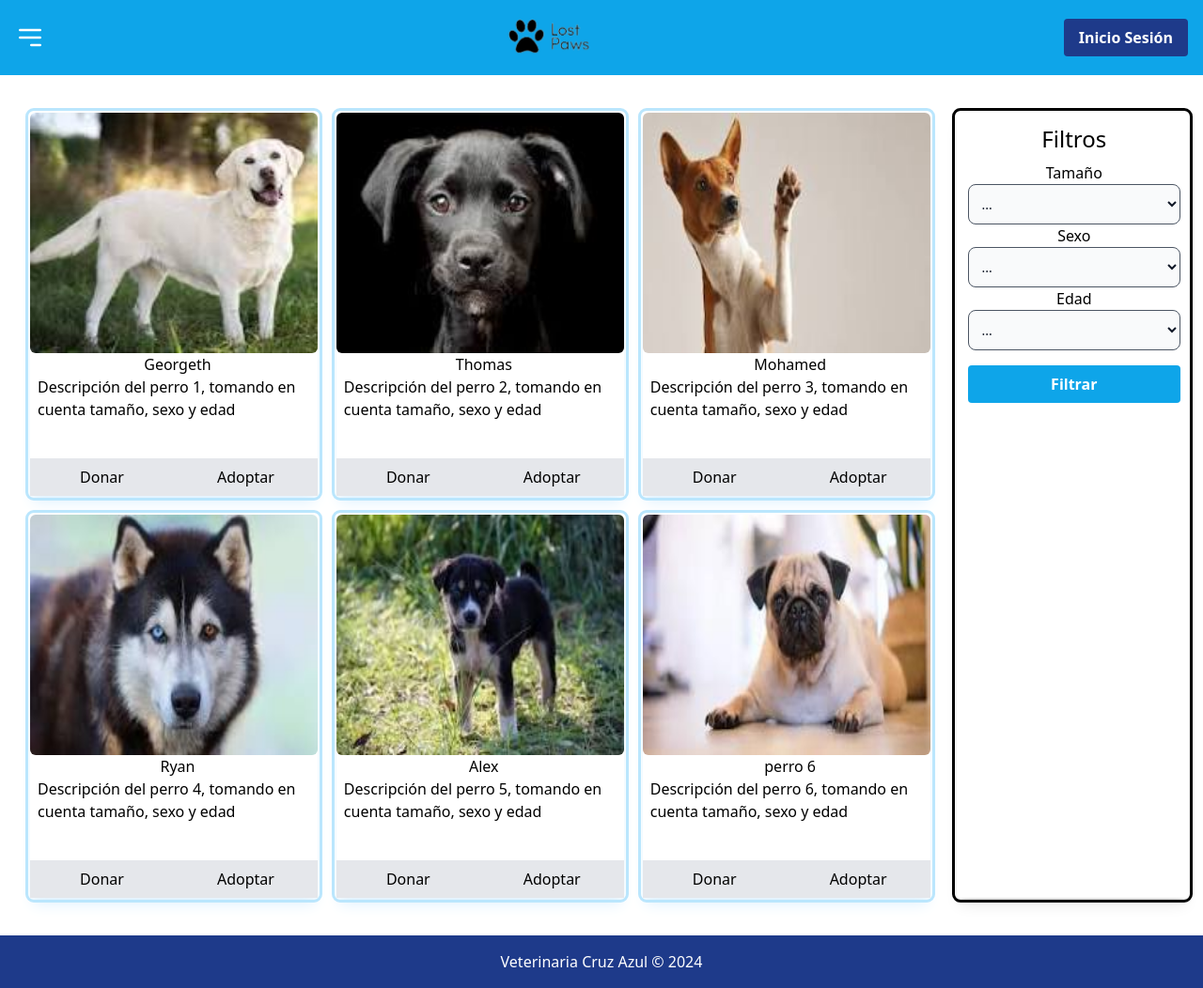
After one commit to LostPawsNetwork/LostPawsWeb, a PHP site: page /adopta/visualizarCanes.php in a window 1280 px wide. The commit adds this page. Shown: the whole page at 94% size. Run offline with PHP 8.4, Linux system fonts and the light colour scheme; some libraries are stand-ins or nearby versions.

Commit message:
avance conexion visualizar con index

```diff
--- /dev/null
+++ b/src/adopta/visualizarCanes.php
@@ -0,0 +1,135 @@
+<?php
+// Dearreglo de perros
+//todo hacer consulta a base de datos para traer la info de los perros, ver formato
+$perros = array(
+    array(
+        "nombre" => "Georgeth",
+        "imagen" => "perro1.jpg",
+        "descripcion" => "Descripción del perro 1, tomando en cuenta tamaño, sexo y edad"
+    ),
+    array(
+        "nombre" => "Thomas",
+        "imagen" => "perro2.jpg",
+        "descripcion" => "Descripción del perro 2, tomando en cuenta tamaño, sexo y edad"
+    ),
+    array(
+        "nombre" => "Mohamed",
+        "imagen" => "perro3.jpg",
+        "descripcion" => "Descripción del perro 3, tomando en cuenta tamaño, sexo y edad"
+    ),
+    array(
+        "nombre" => "Ryan",
+        "imagen" => "perro4.jpg",
+        "descripcion" => "Descripción del perro 4, tomando en cuenta tamaño, sexo y edad"
+    ),
+    array(
+        "nombre" => "Alex",
+        "imagen" => "perro5.jpg",
+        "descripcion" => "Descripción del perro 5, tomando en cuenta tamaño, sexo y edad"
+    ),
+    array(
+        "nombre" => "perro 6",
+        "imagen" => "perro6.jpg",
+        "descripcion" => "Descripción del perro 6, tomando en cuenta tamaño, sexo y edad"
+    )
+);
+?>
+
+<!DOCTYPE html>
+<html>
+<head>
+    <title>Visualizar Canes</title>
+    <meta name="viewport" content="width=device-width, initial-scale=1.0">
+    <link rel="stylesheet" href="https://unpkg.com/leaflet/dist/leaflet.css" />
+    <script src="https://cdn.tailwindcss.com"></script>
+</head>
+<body>
+    <div class="flex">
+        <?php include "../components/header.html"; ?>
+        <div class="flex-1">
+            <!-- Menú Lateral -->
+            <?php include "../components/sidebar.html"; ?>
+
+            <!-- Contenido principal de la página -->
+            <main id="page-content" class="transition-transform duration-300 ease-in-out flex-1 p-4" style="top: 4rem; height: calc(100% - 4rem)">
+                <p>Salto de la linea en la pagina para evitar que se solapen.</p>
+                <br><br>
+                <div class="flex flex-row pt-8  pl-4 pb-6">
+                    <div class="basis-4/5 pr-7">
+                        <div class="grid grid-cols-3 gap-5">
+                            <?php
+                            foreach ($perros as $perro) {
+                                echo "  <div class='text-center shadow-lg shadow-sky-100 outline outline-offset-2 outline-sky-200 rounded'>";
+                                echo "      <div class='h-64'>";
+                                echo "          <img class='rounded-md size-full' src='../assets/imagenes/perros-ejemplo/".$perro['imagen']."' alt='Imagen del canino'>";
+                                echo "      </div>";
+                                echo "      <div class='pb-4 pl-2 h-28'>";
+                                echo "          <h5>".$perro['nombre']."</h5>";
+                                echo "          <p class='text-left'>".$perro['descripcion']."</p>";
+                                echo "      </div>";
+                                echo "      <div class='flex flex-row h-10 bg-gray-200'>";
+                                echo "          <button class='basis-1/2 hover:bg-gray-400'>";
+                                echo "              Donar";
+                                echo "          </button>";
+                                echo "          <button class='basis-1/2 hover:bg-gray-400 '>";
+                                echo "              Adoptar";
+                                echo "          </button>";
+                                echo "      </div>";
+                                echo "  </div>";
+                            }
+                            ?>
+                        </div>
+                    </div>
+                    <div class="basis-1/5 pl-3 pr-2 shadow-lg shadow-black-100 outline outline-offset-2 outline-black-200 rounded text-center">
+                        <?php
+                        //todo cuando se activen los filtros se re carga toda la página para hacer la consulta en base a lo filtrado
+                        ?>
+                        <fieldset>
+                            <div class="mb-2 mt-3 text-2xl text-bold ">
+                                <legend>Filtros</legend>
+                            </div>
+                            <form action="">
+                                <div>
+                                    <label>Tamaño</label>
+                                    <div>
+                                        <select name="dog-size" id="dog-size" class="bg-gray-50 border border-gray-300 text-gray-900 text-sm rounded-lg focus:ring-blue-500 focus:border-blue-500 block w-full p-2.5 dark:bg-gray-700 border-gray-600 dark:placeholder-gray-400">
+                                            <option value="">...</option>
+                                            <option value="xl">Grande</option>
+                                            <option value="x">Mediano</option>
+                                            <option value="xs">Pequeño</option>
+                                        </select>
+                                    </div>
+                                    <label>Sexo</label>
+                                    <div>
+                                        <select name="dog-sex" id="dog-size" class="bg-gray-50 border border-gray-300 text-gray-900 text-sm rounded-lg focus:ring-blue-500 focus:border-blue-500 block w-full p-2.5 dark:bg-gray-700 border-gray-600 dark:placeholder-gray-400">
+                                            <option value="">...</option>
+                                            <option  value="macho">Macho</option>
+                                            <option value="hembra">Hembra</option>
+                                        </select>
+                                    </div>
+                                    <label>Edad</label>
+                                    <div class="">
+                                        <select name="dog-age" id="dog-age" class="bg-gray-50 border border-gray-300 text-gray-900 text-sm rounded-lg focus:ring-blue-500 focus:border-blue-500 block w-full p-2.5 dark:bg-gray-700 border-gray-600 dark:placeholder-gray-400">
+                                            <option value="">...</option>
+                                            <option value="1">0 a 1 año</option>
+                                            <option value="2">1 a 3 años</option>
+                                            <option value="3">3 a 6 años</option>
+                                            <option value="4">6 o más años</option>
+                                        </select>
+                                    </div>
+                                </div>
+                                <div class="outline outline-offset-2 outline-black-100 mt-4 bg-sky-500 hover:bg-sky-700 text-white font-bold py-2 px-4 rounded">
+                                    <button type="submit">Filtrar</button>
+                                </div>
+                            </form>
+                        </fieldset>
+                    </div>
+                </div>
+            </main>
+        </div>
+    </div>
+    <?php include "../components/footer.html"; ?>
+    <script src="scripts/dynamic.js"></script>
+    <script src="https://unpkg.com/leaflet/dist/leaflet.js"></script>
+</body>
+</html>
--- a/src/components/header.html
+++ b/src/components/header.html
@@ -19,7 +19,7 @@
                 ></path>
             </svg>
         </button>
-        <a href="#" class="flex justify-center items-center">
+        <a href="../" class="flex justify-center items-center">
             <img
                 src="assets/imagenes/logoLostPaws.png"
                 alt="Logo"
@@ -27,7 +27,7 @@
             />
         </a>
         <a
-            href="../lostpaws/presentacion/login.php"
+            href="./presentacion/login.php"
             class="bg-blue-900 hover:bg-blue-600 text-white font-bold py-2 px-4 rounded"
         >
             Inicio Sesión
--- a/src/components/sidebar.html
+++ b/src/components/sidebar.html
@@ -3,7 +3,7 @@
     class="fixed inset-y-0 left-0 transform -translate-x-full bg-blue-800 text-white w-64 overflow-auto transition-transform duration-300 ease-in-out"
     style="top: 4rem; height: calc(100% - 4rem)"
 >
-    <a href="#adopta" class="block p-4">Adopta</a>
+    <a href="./adopta/visualizarCanes.php" class="block p-4">Adopta</a>
     <a href="#nosotros" class="block p-4">Nosotros</a>
     <a href="#sedes" class="block p-4">Sedes</a>
     <a href="#donar" class="block p-4">Donar</a>
--- a/src/index.php
+++ b/src/index.php
@@ -45,7 +45,7 @@
                         <h2 class="text-3xl font-bold mb-4">Adopta una Mascota</h2>
                         <p class="text-gray-700 mb-6">Explora las opciones para adoptar y dar un hogar a una mascota que lo necesita.</p>
                     </div>
-                    <a href="#adopta" class="bg-blue-500 hover:bg-blue-600 text-white font-bold py-2 px-4 rounded">
+                    <a href="adopta/visualizarCanes.php" class="bg-blue-500 hover:bg-blue-600 text-white font-bold py-2 px-4 rounded">
                         Adopta
                     </a>
                 </section>
```
Also changed, not shown: src/adopta/adopcion.php (deleted, +0 -117 lines), src/datos/Usuario.php (+20 -28 lines).
